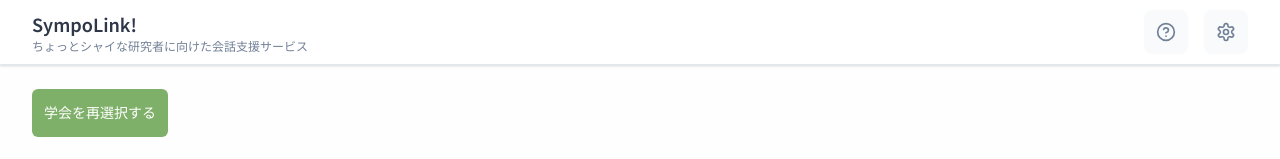
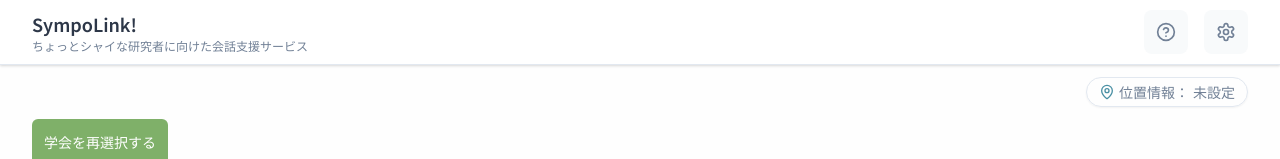
Before and after one commit to jphacks/tk_b_2506, a React (Vite) app in the folder user_page/: page /dashboard/1 in a window 1280 px wide. Shown: the top 159 px of the page. Built offline with nearby package versions, Linux system fonts and the light colour scheme; no server answers; the database is empty.

Commit message:
[fix]現在地が未設定の場合も位置情報表示

```diff
--- a/user_page/src/pages/dashboard/Dashboard.jsx
+++ b/user_page/src/pages/dashboard/Dashboard.jsx
@@ -743,13 +743,20 @@ const Dashboard = () => {
                     </div>
                 )}
                 <div className="flex justify-end">
-                    {currentLocation && (
-                        <span className="inline-flex items-center gap-1 rounded-full border border-border bg-card/70 px-3 py-1 text-sm text-muted-foreground shadow-sm">
-                            <Icon name="MapPin" size={16} className="text-primary" />
-                            <span className="font-medium">現在地：</span>
-                            <span>{currentLocation.name}{mapRegionLabel && `・${mapRegionLabel}`}</span>
+                    <span className="inline-flex items-center gap-1 rounded-full border border-border bg-card/70 px-3 py-1 text-sm text-muted-foreground shadow-sm">
+                        <Icon name="MapPin" size={16} className="text-primary" />
+                        <span className="font-medium">位置情報：</span>
+                        <span>
+                            {currentLocation ? (
+                                <>
+                                    {currentLocation.name}
+                                    {mapRegionLabel && `・${mapRegionLabel}`}
+                                </>
+                            ) : (
+                                '未設定'
+                            )}
                         </span>
-                    )}
+                    </span>
                 </div>
                 {
                     !conferenceMeta && !conferencesLoading && (
--- a/user_page/src/pages/dashboard/components/RecommendedPresentations.jsx
+++ b/user_page/src/pages/dashboard/components/RecommendedPresentations.jsx
@@ -107,7 +107,7 @@ const RecommendedPresentations = ({
                 </h2>
             </div>
 
-            <div className="space-y-3 max-h-[600px] overflow-y-auto">
+            <div className="space-y-3">
                 {presentations.map((presentation) => (
                     <div
                         key={presentation.id}
```
